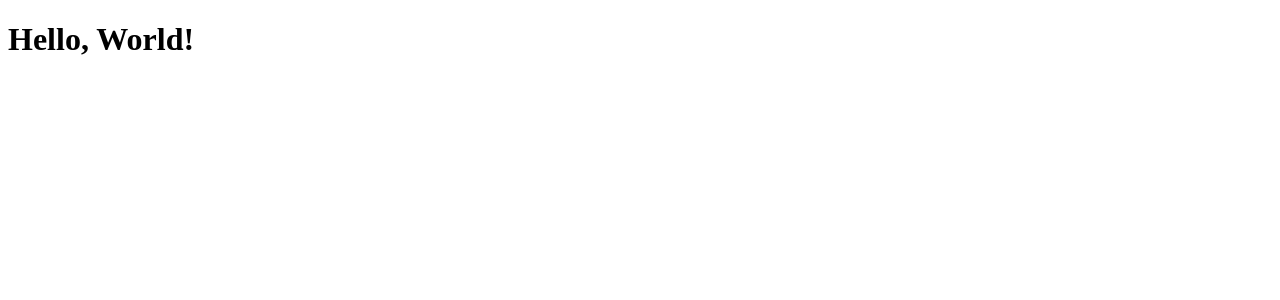
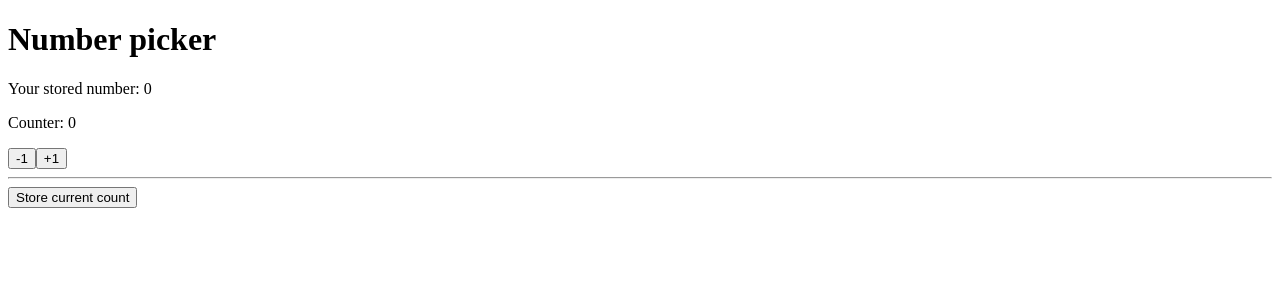
Before and after one commit to zahrabeng/counter-app-with-saving, a React (Create React App) app: page / in a window 1280 px wide. Shown: the top 300 px of the page. Built offline with nearby package versions, Linux system fonts and the light colour scheme; the HTML template or start-up script is replaced by a standard one.

Commit message:
Add NumberPicker component

```diff
--- a/src/App.tsx
+++ b/src/App.tsx
@@ -1,7 +1,7 @@
-import { greet } from "./utils/greet";
+import NumberPicker from "./components/NumberPicker";
 
 function App(): JSX.Element {
-  return <h1>{greet("World")}</h1>;
+  return <NumberPicker />;
 }
 
 export default App;
--- /dev/null
+++ b/src/components/NumberPicker.tsx
@@ -0,0 +1,30 @@
+import { useState } from "react";
+
+export default function NumberPicker(): JSX.Element {
+  const [counterValueFromCurrentRender, queueRerenderWithNewCounterValue] = useState(0);
+  const [favouriteValueFromCurrentRender, queueRerenderWithNewFavouriteValue] = useState(0);
+
+  const handleAddOneToCounter = () => {
+    queueRerenderWithNewCounterValue(counterValueFromCurrentRender + 1);
+  }
+
+  const handleSubtractOneFromCounter = () => {
+    queueRerenderWithNewCounterValue(counterValueFromCurrentRender - 1);
+  };
+
+  const handleStoreCurrentCount = () => {
+    queueRerenderWithNewFavouriteValue(counterValueFromCurrentRender);
+  }
+
+  return (
+    <>
+      <h1>Number picker</h1>
+      <p>Your stored number: {favouriteValueFromCurrentRender}</p>
+      <p>Counter: {counterValueFromCurrentRender}</p>
+      <button onClick={handleSubtractOneFromCounter}>-1</button>
+      <button onClick={handleAddOneToCounter}>+1</button>
+      <hr />
+      <button onClick={handleStoreCurrentCount}>Store current count</button>
+    </>
+  )
+}
```
